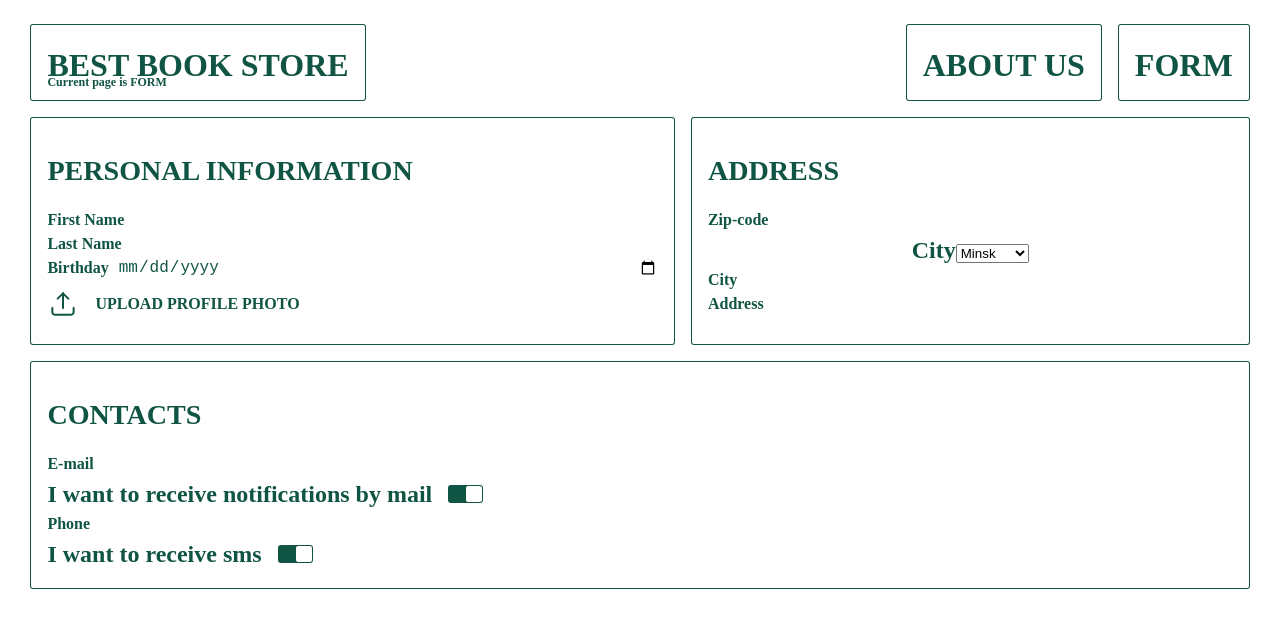
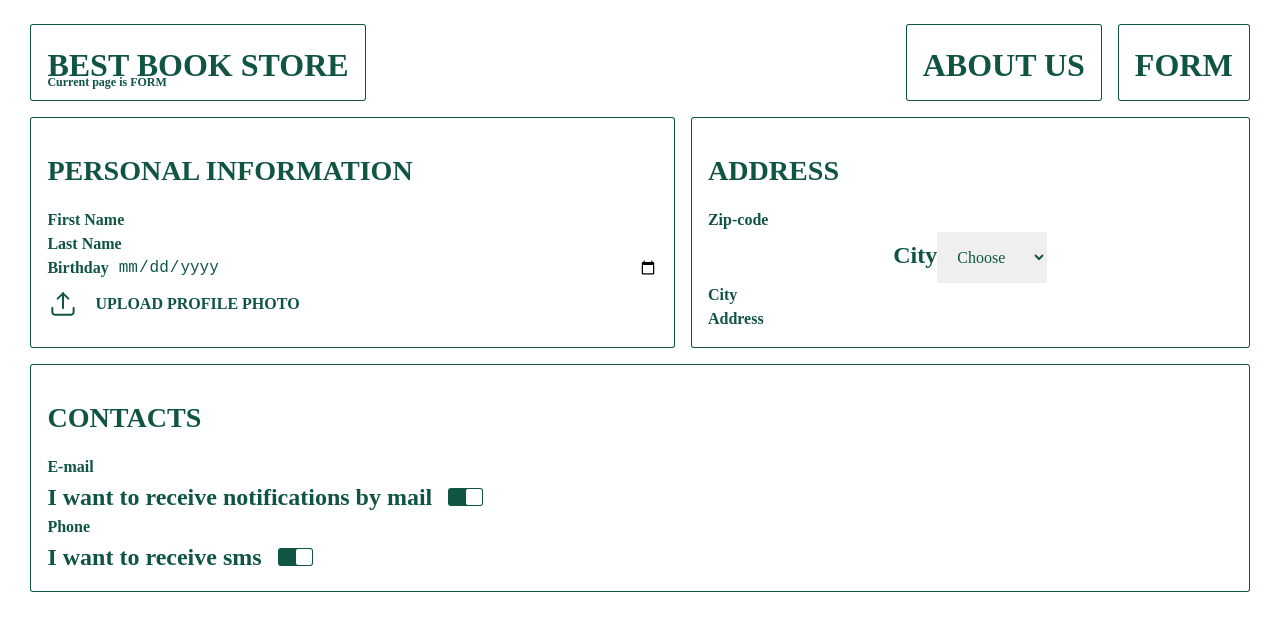
Before and after one commit to HelgaAthame/react, a React (Vite) app in the folder react.component/: page /form in a window 1280 px wide. Shown: the top 630 px of the page. Built offline with nearby package versions, Linux system fonts and the light colour scheme; a web font is replaced by a local one.

Commit message:
feat: style celect

```diff
--- a/react.component/src/form/Select/Select.tsx
+++ b/react.component/src/form/Select/Select.tsx
@@ -1,4 +1,5 @@
-import { Component } from 'react';
+import { ChangeEvent, Component } from 'react';
+import './select.scss';
 
 type SelectProps = {
   multiple: boolean;
@@ -14,16 +15,21 @@ type StateType = {
 export class Select extends Component<SelectProps, StateType> {
   constructor(props: SelectProps) {
     super(props);
-    this.state = { value: props.value };
+    this.state = { value: "choose" };
+  }
+
+  handleCahnge(event: ChangeEvent<HTMLSelectElement>) {
+    this.setState({value: event.target.value});
   }
 
   render() {
     return (
       <div className="select-wrapper">
         {this.props.label}
-        <select value={this.state.value} multiple={this.props.multiple}>
+        <select value={this.state.value} multiple={this.props.multiple} onChange={this.handleCahnge.bind(this)} className="select">
+          <option className="option" value="choose" disabled>Choose</option>
           {this.props.ops.map((option, index) => (
-            <option value={option} key={index}>{option}</option>
+            <option value={option} key={index} className="option">{option}</option>
           ))}
         </select>
       </div>
--- /dev/null
+++ b/react.component/src/form/Select/select.scss
@@ -0,0 +1,22 @@
+$basic: 1rem;
+$color: #105544;
+$col2: #109966;
+.select-wrapper{
+  .select{
+    color: $color;
+    font-family: Regular-font;
+    font-size: $basic;
+    padding: $basic;
+    outline: none;
+    border: none;
+    cursor: pointer;
+    &:hover{
+      color: $col2;
+    }
+    .option {
+      font-family: Regular-font;
+      font-size: $basic;
+      cursor: pointer;
+    }
+  }
+}
```
